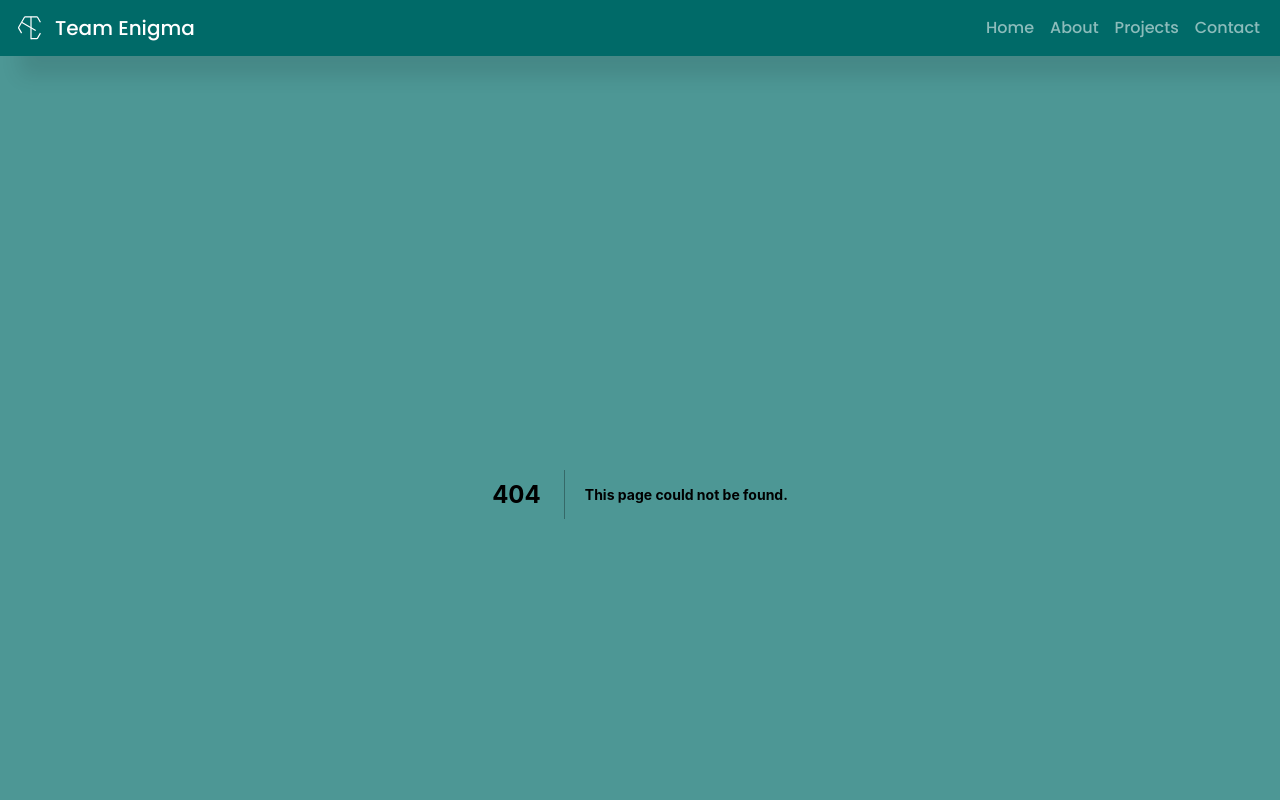
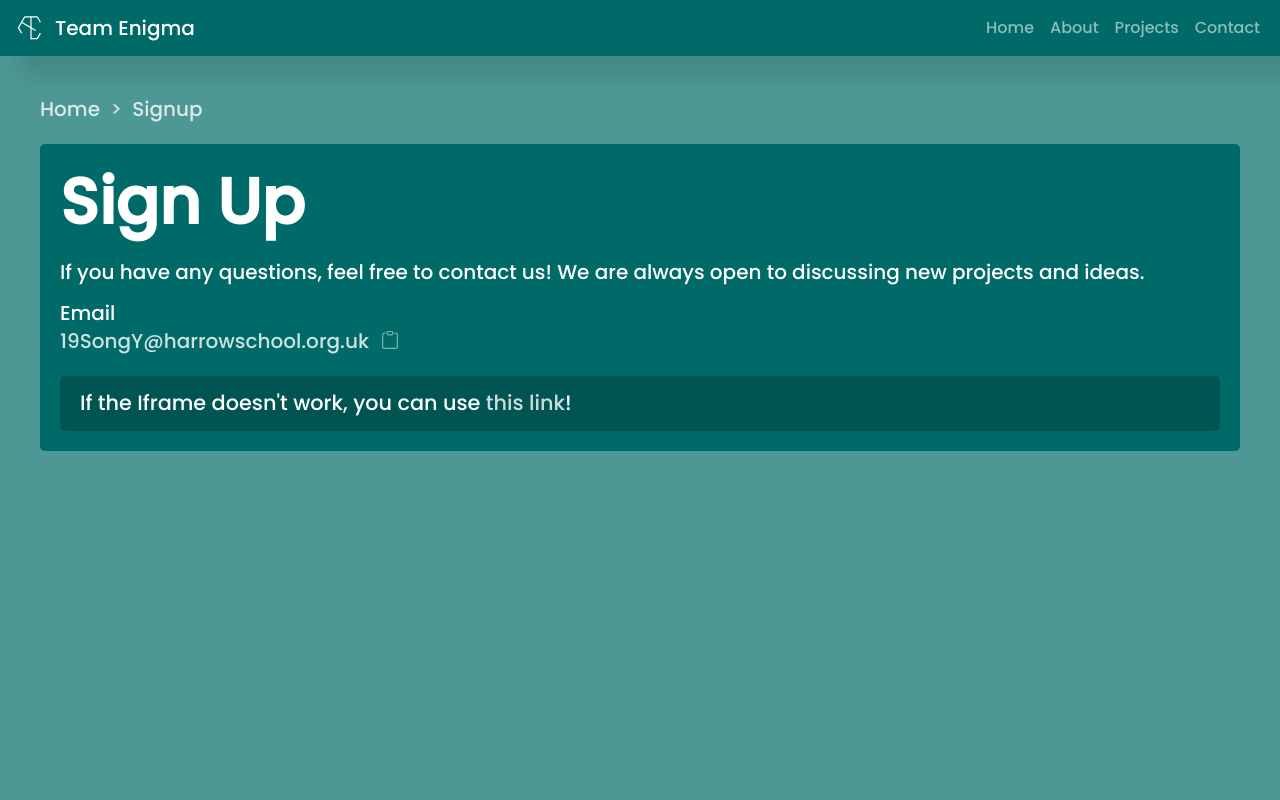
Before and after one commit to filamity/tewebsite, a Next.js app: page /signup in a window 1280 px wide. Before the commit this address had no page. Shown: the top 800 px of the page. Built offline with nearby package versions, Linux system fonts and the light colour scheme.

Commit message:
added signup page

```diff
--- /dev/null
+++ b/pages/signup.js
@@ -0,0 +1,56 @@
+import styles from "../styles/pages/Contact.module.css";
+import BreadcrumbGlobal from "../components/Breadcrumb";
+import Card from "../components/Card";
+import CopyToClipboard from "../components/CopyToClipboard";
+import Link from "next/link";
+
+const Contact = () => {
+  return (
+    <div>
+      <div className={styles.contact}>
+        <BreadcrumbGlobal />
+        <section className="buffer-20"></section>
+        <div className={styles.contactbody}>
+          <Card variant="green-5">
+            <h1 className="title">Sign Up</h1>
+            <p>
+              If you have any questions, feel free to contact us! We are always
+              open to discussing new projects and ideas.
+            </p>
+            <div>
+              <div className="line-height-1">Email</div>
+              <a
+                className={`${styles.link} a`}
+                href="mailto:19SongY@harrowschool.org.uk"
+              >
+                19SongY@harrowschool.org.uk
+              </a>
+              <CopyToClipboard text="19SongY@harrowschool.org.uk" />
+            </div>
+            <section className="buffer-20"></section>
+            <div className={styles.signupcard}>
+              If the Iframe doesn't work, you can use{" "}
+              <Link href="https://urls.teamenigma.ml/mailinglist" passHref>
+                <span className="a">this link</span>
+              </Link>
+              !
+            </div>
+            {/* <section className="buffer-20"></section>
+            <div>
+              <div className="line-height-1">Email</div>
+              <a
+                className={styles.link}
+                href="mailto:17XuD@harrowschool.org.uk"
+              >
+                17XuD@harrowschool.org.uk
+              </a>
+              <CopyToClipboard text="17XuD@harrowschool.org.uk" />
+            </div> */}
+          </Card>
+        </div>
+      </div>
+    </div>
+  );
+};
+
+export default Contact;
```
Also changed, not shown: pages/index.js (+9 -1 lines).
